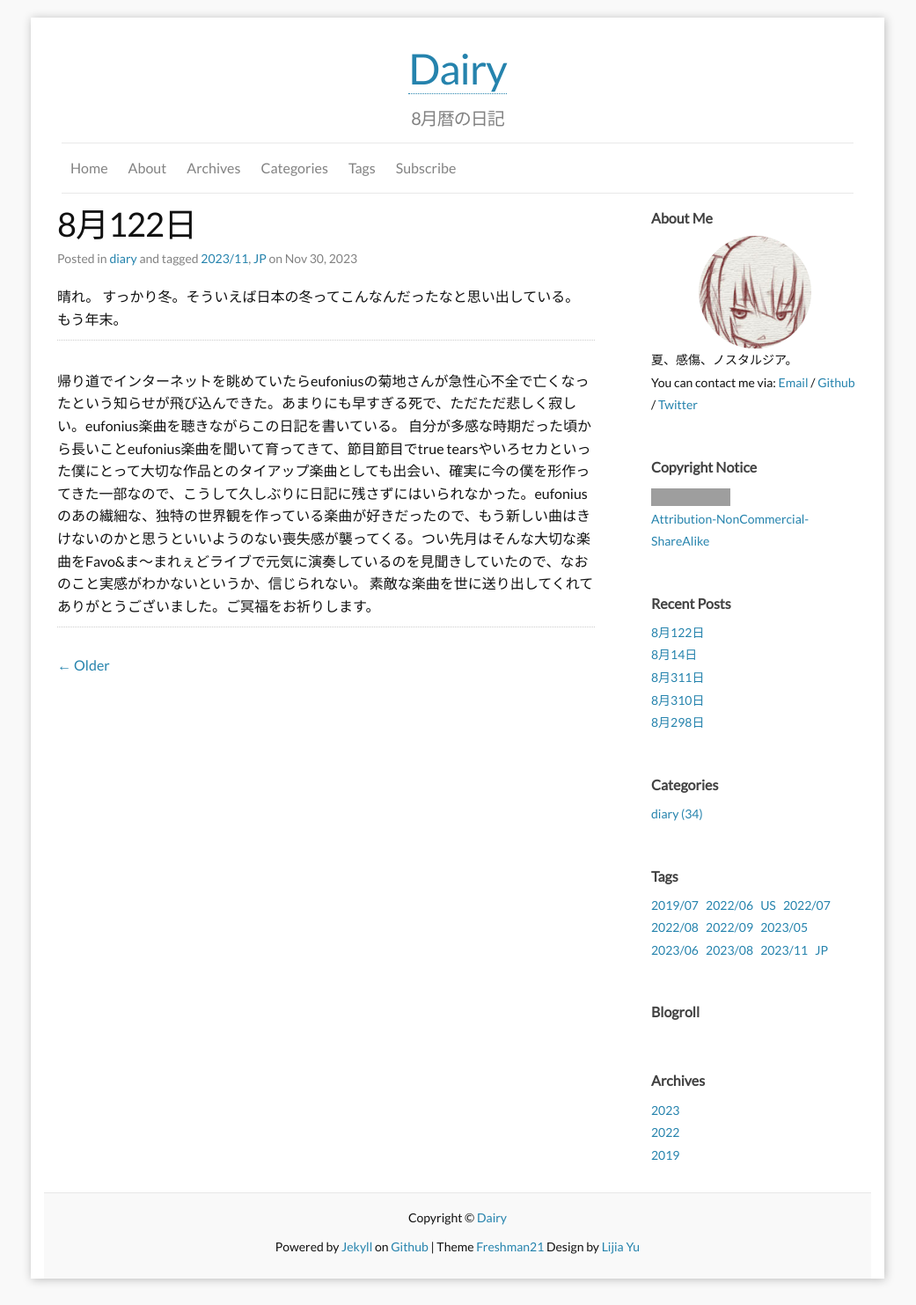
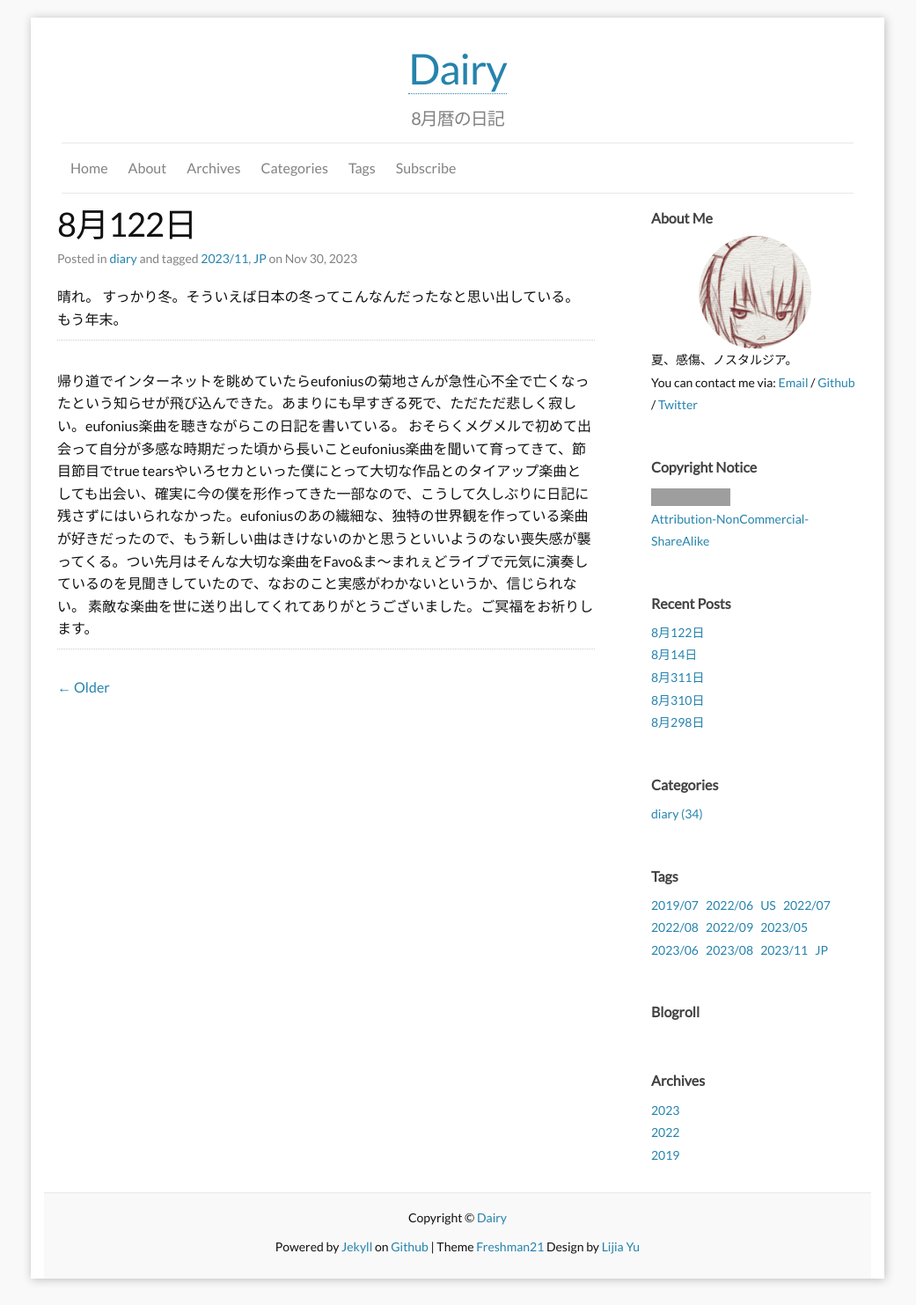
Before and after one commit to natsufuna/natsufuna.github.io, a Jekyll site: the page built from _posts/2023-11-30-diary.md, in a window 1280 px wide. Shown: the whole page at 88% size, without its empty margins (120-1161 px from the left). Built offline with Jekyll 4.4.1, drawn with Linux system fonts in a browser that asks for light colours; comment, search, counter and statistics services are not loaded; grey boxes are pictures that could not be loaded.

Commit message:
modified

```diff
--- a/_posts/2023-11-30-diary.md
+++ b/_posts/2023-11-30-diary.md
@@ -16,5 +16,5 @@ tags:
 ---
 
 帰り道でインターネットを眺めていたらeufoniusの菊地さんが急性心不全で亡くなったという知らせが飛び込んできた。あまりにも早すぎる死で、ただただ悲しく寂しい。eufonius楽曲を聴きながらこの日記を書いている。
-自分が多感な時期だった頃から長いことeufonius楽曲を聞いて育ってきて、節目節目でtrue tearsやいろセカといった僕にとって大切な作品とのタイアップ楽曲としても出会い、確実に今の僕を形作ってきた一部なので、こうして久しぶりに日記に残さずにはいられなかった。eufoniusのあの繊細な、独特の世界観を作っている楽曲が好きだったので、もう新しい曲はきけないのかと思うといいようのない喪失感が襲ってくる。つい先月はそんな大切な楽曲をFavo&ま～まれぇどライブで元気に演奏しているのを見聞きしていたので、なおのこと実感がわかないというか、信じられない。
+おそらくメグメルで初めて出会って自分が多感な時期だった頃から長いことeufonius楽曲を聞いて育ってきて、節目節目でtrue tearsやいろセカといった僕にとって大切な作品とのタイアップ楽曲としても出会い、確実に今の僕を形作ってきた一部なので、こうして久しぶりに日記に残さずにはいられなかった。eufoniusのあの繊細な、独特の世界観を作っている楽曲が好きだったので、もう新しい曲はきけないのかと思うといいようのない喪失感が襲ってくる。つい先月はそんな大切な楽曲をFavo&ま～まれぇどライブで元気に演奏しているのを見聞きしていたので、なおのこと実感がわかないというか、信じられない。
 素敵な楽曲を世に送り出してくれてありがとうございました。ご冥福をお祈りします。
```
